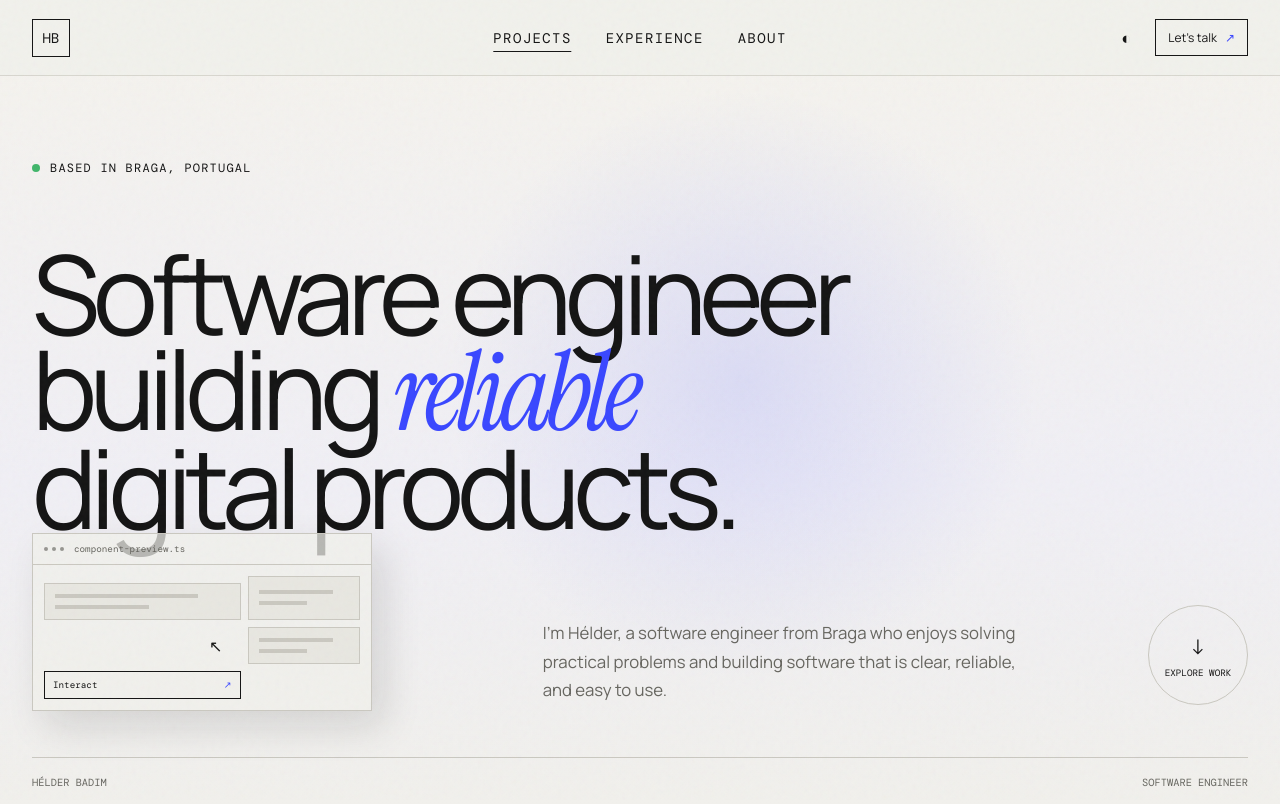
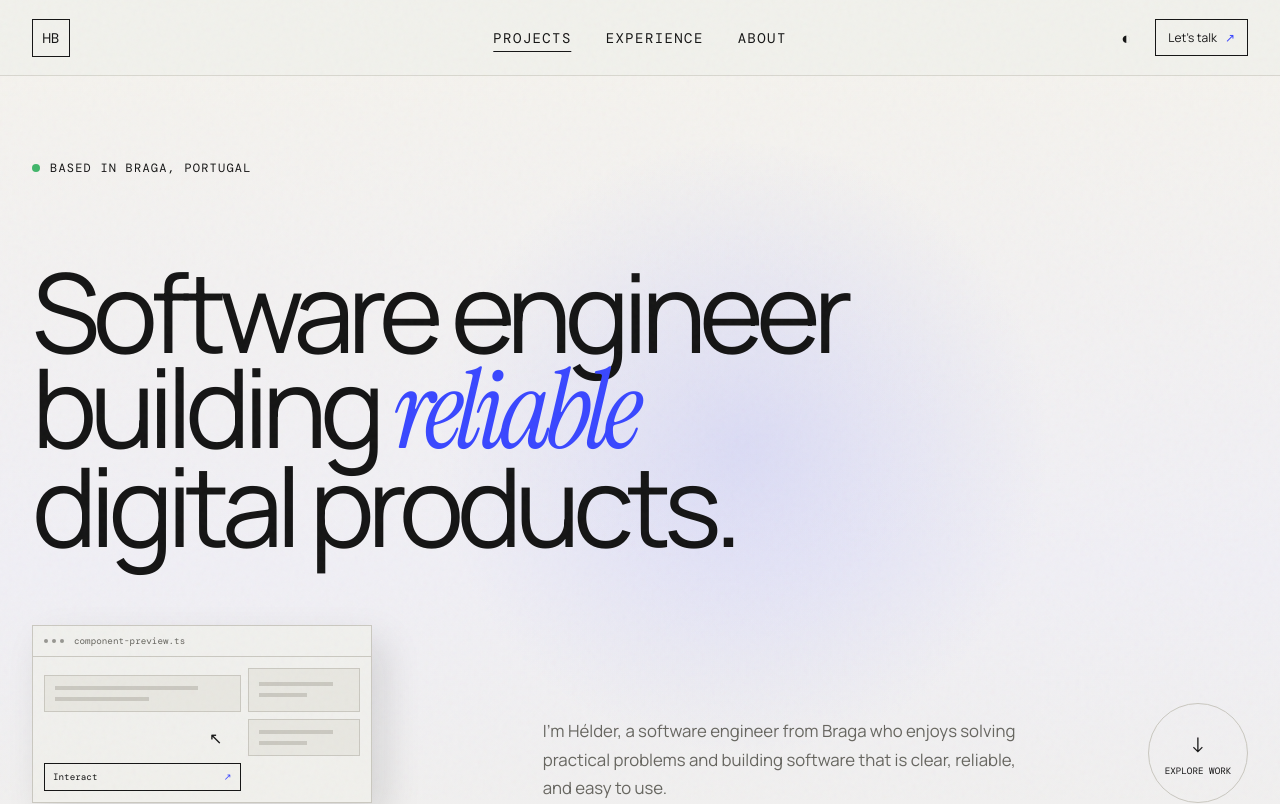
Before and after one commit to helderbadim/personal-portfolio, an Angular app: page / in a window 1280 px wide. Shown: the top 804 px of the page. Built offline with nearby package versions, Linux system fonts and the light colour scheme; a web font is replaced by a local one.

Commit message:
Tighten hero composition spacing

```diff
--- a/src/app/app.scss
+++ b/src/app/app.scss
@@ -102,9 +102,9 @@ nav a:hover:after {
   min-height: 100vh;
   padding-top: 160px;
   padding-bottom: 46px;
-  display: flex;
-  flex-direction: column;
-  justify-content: space-between;
+  display: grid;
+  grid-template-columns: 42% minmax(0, 58%);
+  grid-template-rows: auto auto auto minmax(36px, 1fr) auto;
   position: relative;
   z-index: 0;
 }
@@ -123,6 +123,7 @@ nav a:hover:after {
     linear-gradient(to bottom, #1d1d26 0%, #17171f 58%, var(--bg) 100%);
 }
 .eyebrow {
+  grid-column: 1 / -1;
   font-family: 'DM Mono';
   font-size: var(--font-size-sm);
   letter-spacing: 0.1em;
@@ -147,17 +148,20 @@ nav a:hover:after {
 .hero h1 {
   font-size: var(--font-size-display);
   font-weight: 400;
+  grid-column: 1 / -1;
   line-height: 0.86;
   letter-spacing: -0.065em;
-  margin: 70px 0;
+  margin: clamp(88px, 9vh, 108px) 0 0;
 }
 .hero h1 em {
   color: var(--accent);
 }
 .hero-playground {
-  bottom: 124px;
-  left: 0;
-  position: absolute;
+  align-self: end;
+  grid-column: 1;
+  grid-row: 3;
+  margin-top: clamp(72px, 8vh, 96px);
+  position: static;
   width: min(340px, 30vw);
 }
 .playground-browser {
@@ -271,10 +275,13 @@ nav a:hover:after {
   50% { transform: translateY(-6px); }
 }
 .hero-bottom {
-  display: flex;
   align-items: flex-end;
+  align-self: end;
+  display: flex;
+  grid-column: 2;
+  grid-row: 3;
   justify-content: space-between;
-  margin-left: 42%;
+  margin-top: clamp(72px, 8vh, 96px);
 }
 .hero-bottom > p {
   max-width: 480px;
@@ -310,7 +317,9 @@ nav a:hover:after {
   transform: rotate(-8deg);
 }
 .hero-code {
-  margin-top: 52px;
+  grid-column: 1 / -1;
+  grid-row: 5;
+  margin-top: clamp(52px, 7vh, 82px);
   padding-top: 18px;
   border-top: 1px solid var(--line);
   display: flex;
@@ -1319,6 +1328,10 @@ footer {
   margin: 0 0 34px;
 }
 @media (max-width: 900px) {
+  .hero {
+    display: flex;
+    flex-direction: column;
+  }
   .hero-bottom {
     margin-left: 0;
   }
```
